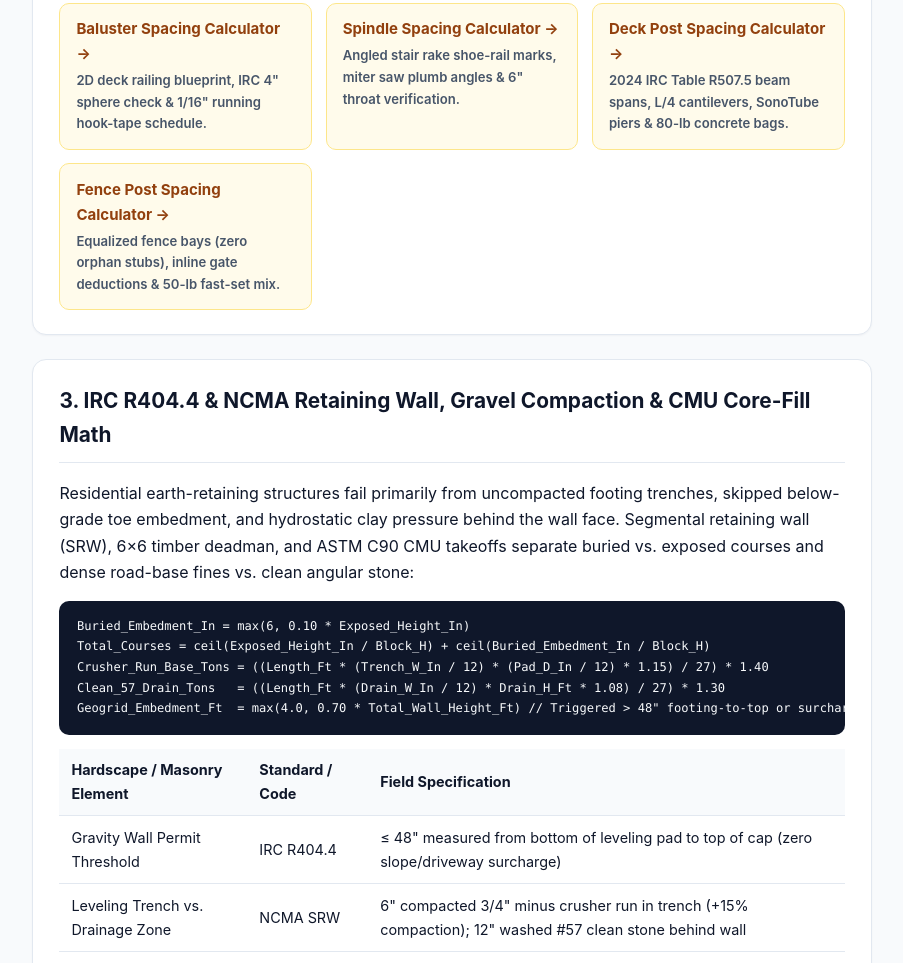
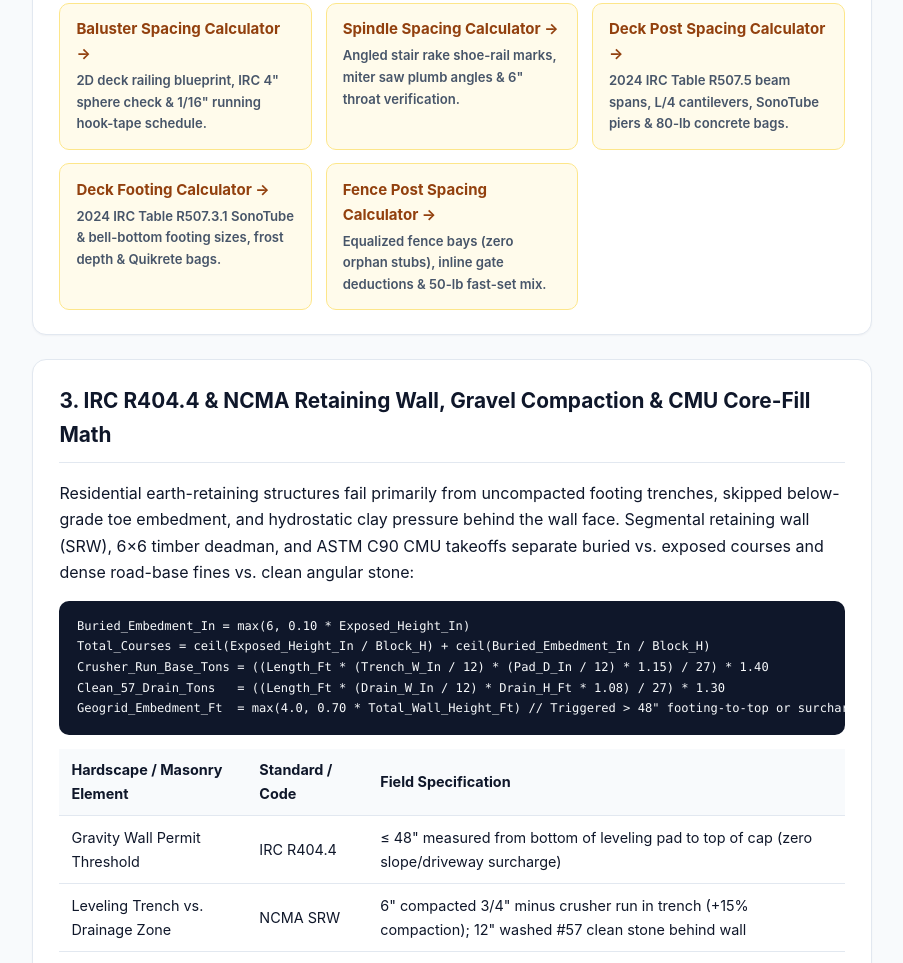
Before and after one commit to kaiyilu/building-layout-math, a website: page index.html in a window 1280 px wide. Shown: the part 2206-3169 px from the top of the page, without its empty margins (188-1091 px from the left). Drawn offline with Linux system fonts and the light colour scheme.

Commit message:
docs: add deck footing IRC R507.3.1 calculator link

```diff
--- a/index.html
+++ b/index.html
@@ -295,6 +295,10 @@ Spindle_Sloped_Footprint = Baluster_Width / cos(theta)</code></pre>
           <strong>Deck Post Spacing Calculator &rarr;</strong>
           <span>2024 IRC Table R507.5 beam spans, L/4 cantilevers, SonoTube piers &amp; 80-lb concrete bags.</span>
         </a>
+        <a class="tool-card" href="https://balusterspacingcalculator.com/deck-footing-calculator/">
+          <strong>Deck Footing Calculator &rarr;</strong>
+          <span>2024 IRC Table R507.3.1 SonoTube &amp; bell-bottom footing sizes, frost depth &amp; Quikrete bags.</span>
+        </a>
         <a class="tool-card" href="https://balusterspacingcalculator.com/fence-post-spacing-calculator/">
           <strong>Fence Post Spacing Calculator &rarr;</strong>
           <span>Equalized fence bays (zero orphan stubs), inline gate deductions &amp; 50-lb fast-set mix.</span>
```
Also changed, not shown: README.md.
